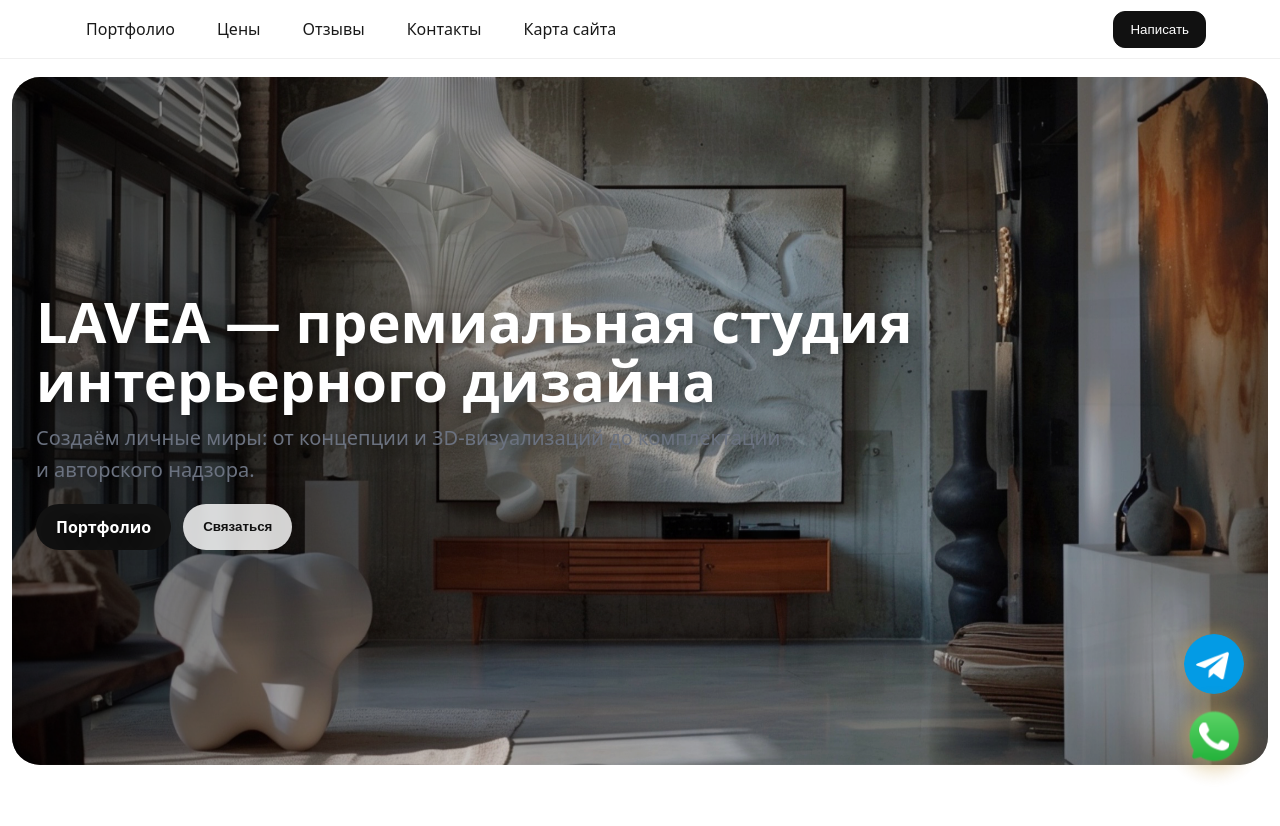
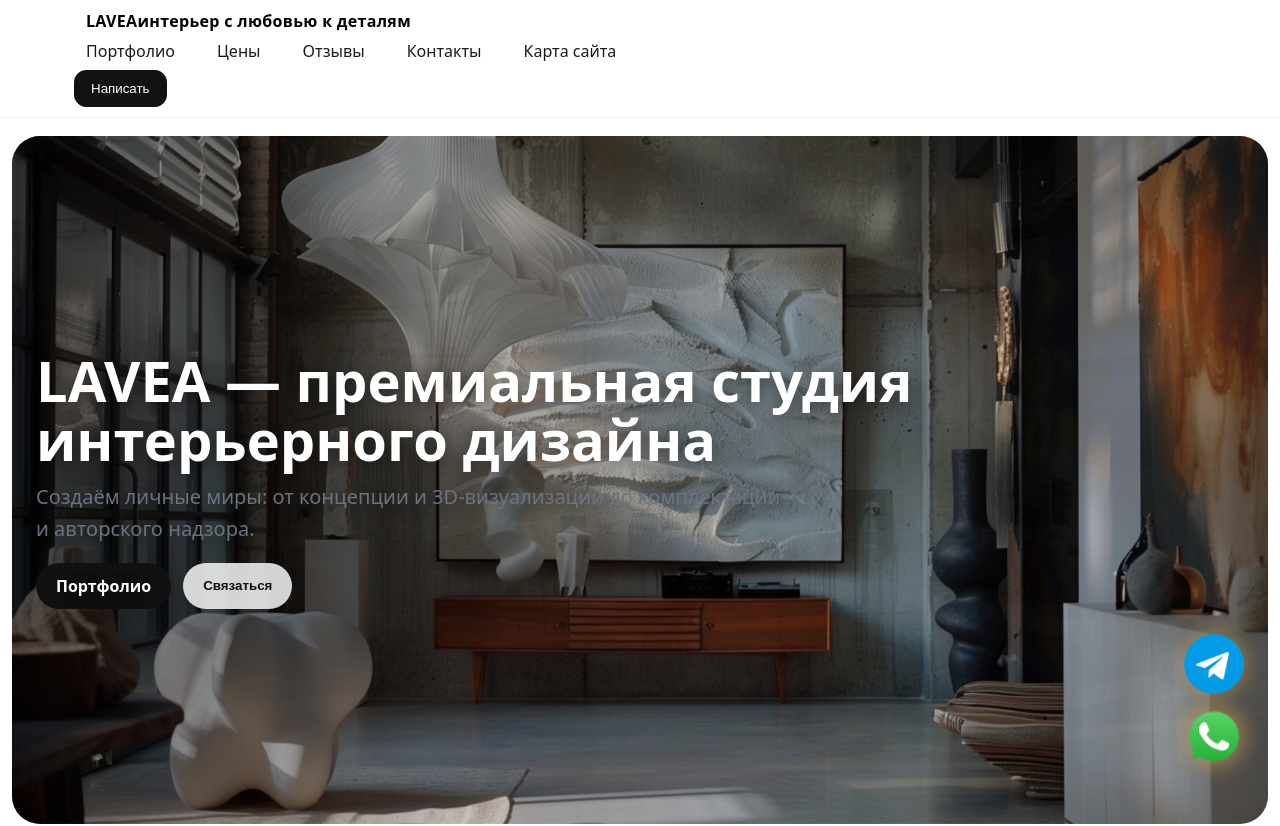
Before and after one commit to ankakisis-cloud/lavea-site, a Next.js app: page / in a window 1280 px wide. Shown: the top 826 px of the page. Built offline with nearby package versions, Linux system fonts and the light colour scheme.

Commit message:
Update layout.js

```diff
--- a/app/layout.js
+++ b/app/layout.js
@@ -1,42 +1,68 @@
+// app/layout.js
 import "../styles/globals.css";
 import Link from "next/link";
+
 import HeaderClient from "./HeaderClient";
 import ContactModal from "../components/Modal";
 import FloatingContacts from "../components/FloatingContacts";
 
+// Премиальные шрифты
+import { Bodoni_Moda, Manrope } from "next/font/google";
+
+const bodoni = Bodoni_Moda({
+  subsets: ["latin", "cyrillic"],
+  weight: ["600", "700"],
+  display: "swap",
+  variable: "--font-heading",
+});
+
+const manrope = Manrope({
+  subsets: ["latin", "cyrillic"],
+  weight: ["400", "500", "600", "700", "800"],
+  display: "swap",
+  variable: "--font-body",
+});
+
 export const metadata = {
-  title: "LAVEA — студия интерьерного дизайна",
-  description: "Премиальный дизайн интерьеров.",
+  title: "LAVEA — премиальная студия интерьерного дизайна",
+  description:
+    "Создаём личные миры: от концепции и 3D-визуализаций до комплектации и авторского надзора.",
 };
 
 export default function RootLayout({ children }) {
   return (
-    <html lang="ru">
-    <FloatingContacts />
+    <html lang="ru" className={`${bodoni.variable} ${manrope.variable}`}>
+      <body>
+        {/* Плавающие иконки TG/WA */}
+        <FloatingContacts />
 
-      <body>
-        {/* ШАПКА — фикс сверху, всегда над контентом */}
+        {/* ШАПКА */}
         <header className="header">
-          <div className="header__container">
-            <nav className="header__nav">
- <div className="menu">
-  <Link href="/#portfolio">Портфолио</Link>
-  <Link href="/#pricing">Цены</Link>
-  <Link href="/#reviews">Отзывы</Link>
-  <Link href="/#contacts">Контакты</Link>
-  <Link href="/sitemap">Карта сайта</Link>
-</div>
+          <nav className="header__container">
+            {/* Текстовый логотип (без картинки) */}
+            <Link href="/" className="logo" aria-label="LAVEA — на главную">
+              <span className="logoText">LAVEA</span>
+              <span className="logoSub">интерьер с любовью к деталям</span>
+            </Link>
 
+            {/* Меню */}
+            <div className="menu">
+              <Link href="/portfolio">Портфолио</Link>
+              <Link href="/pricing">Цены</Link>
+              <Link href="/reviews">Отзывы</Link>
+              <Link href="/contacts">Контакты</Link>
+              <Link href="/sitemap">Карта сайта</Link>
+            </div>
 
-              {/* кнопка "Написать" и соцсети — клиентский компонент */}
-              <HeaderClient />
-            </nav>
-          </div>
+            {/* Кнопка «Написать» и соцсети рендерит клиентский компонент */}
+            <HeaderClient />
+          </nav>
         </header>
 
+        {/* Контент страниц */}
         <main>{children}</main>
 
-        {/* модалка контактов, если используешь */}
+        {/* Модалка (если используешь) */}
         <ContactModal />
       </body>
     </html>
```
